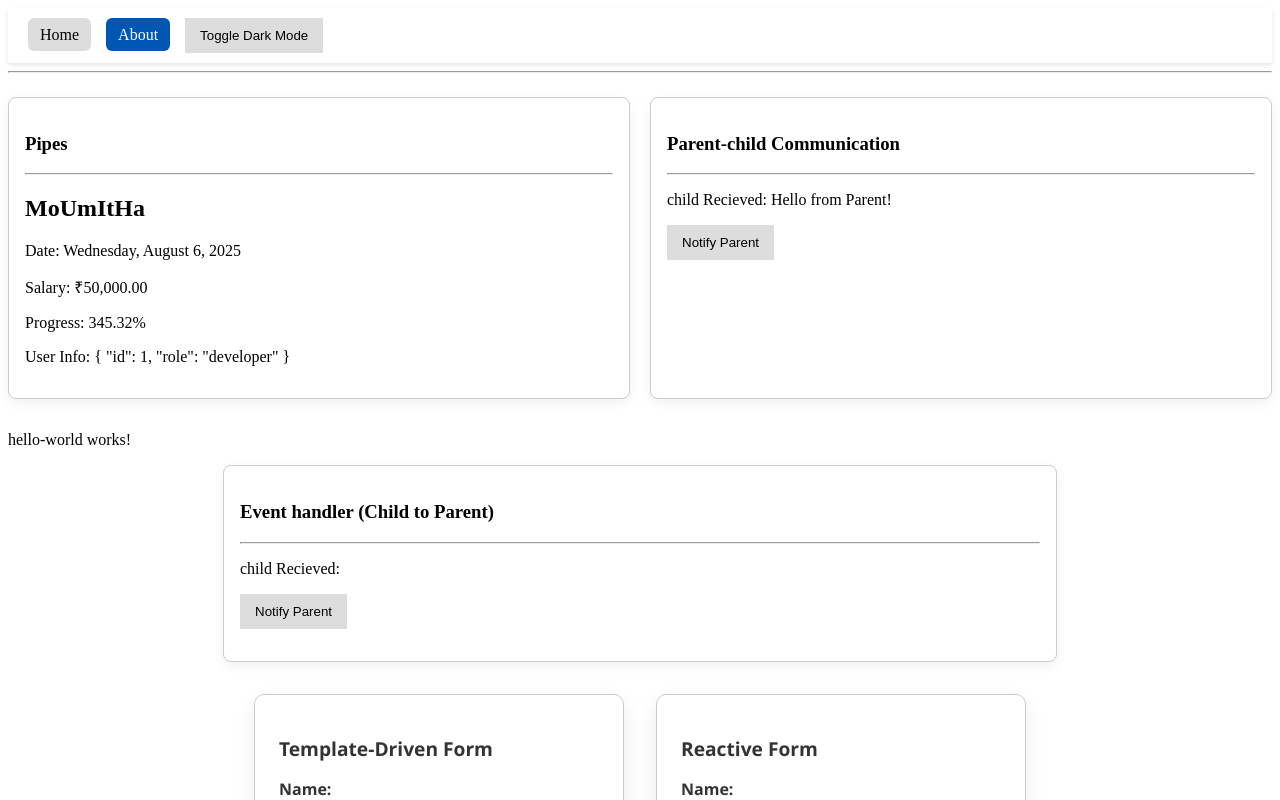
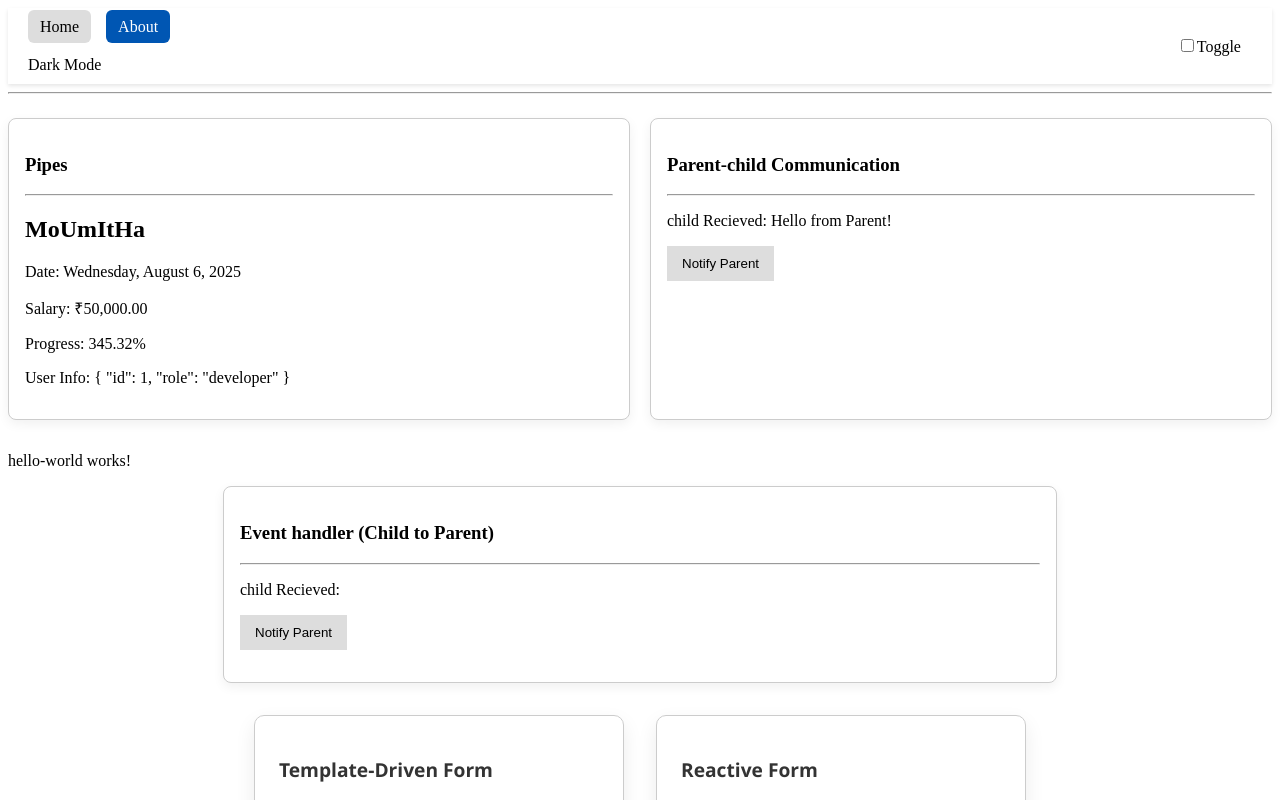
Before and after one commit to satwik20017/Angular_learning_Frontend, an Angular app: page /about in a window 1280 px wide. Shown: the top 800 px of the page. Built offline with nearby package versions, Linux system fonts and the light colour scheme.

Commit message:
6th commit

```diff
--- a/src/app/app.component.html
+++ b/src/app/app.component.html
@@ -2,7 +2,7 @@
   <div class="nav-links">
     <a routerLink="/" routerLinkActive="active" [routerLinkActiveOptions]="{ exact: true }">Home</a>
     <a routerLink="/about" routerLinkActive="active">About</a>
-    <button (click)="toggleDarkMode()">Toggle Dark Mode</button>
+    <input type="checkbox" (click)="toggleDarkMode()" style="margin-left: 30.5cm;">Toggle Dark Mode
   </div>
 
 </nav>
--- a/src/styles.css
+++ b/src/styles.css
@@ -32,7 +32,7 @@ button {
   border: none;
   padding: 10px 15px;
   cursor: pointer;
-  transition: background-color 0.4s ease, color 0.4s ease;
+  transition: background-color 0.4s ease, color 0.4s ease,  border-color 0.4s ease;
 }
 
 .card {
```
